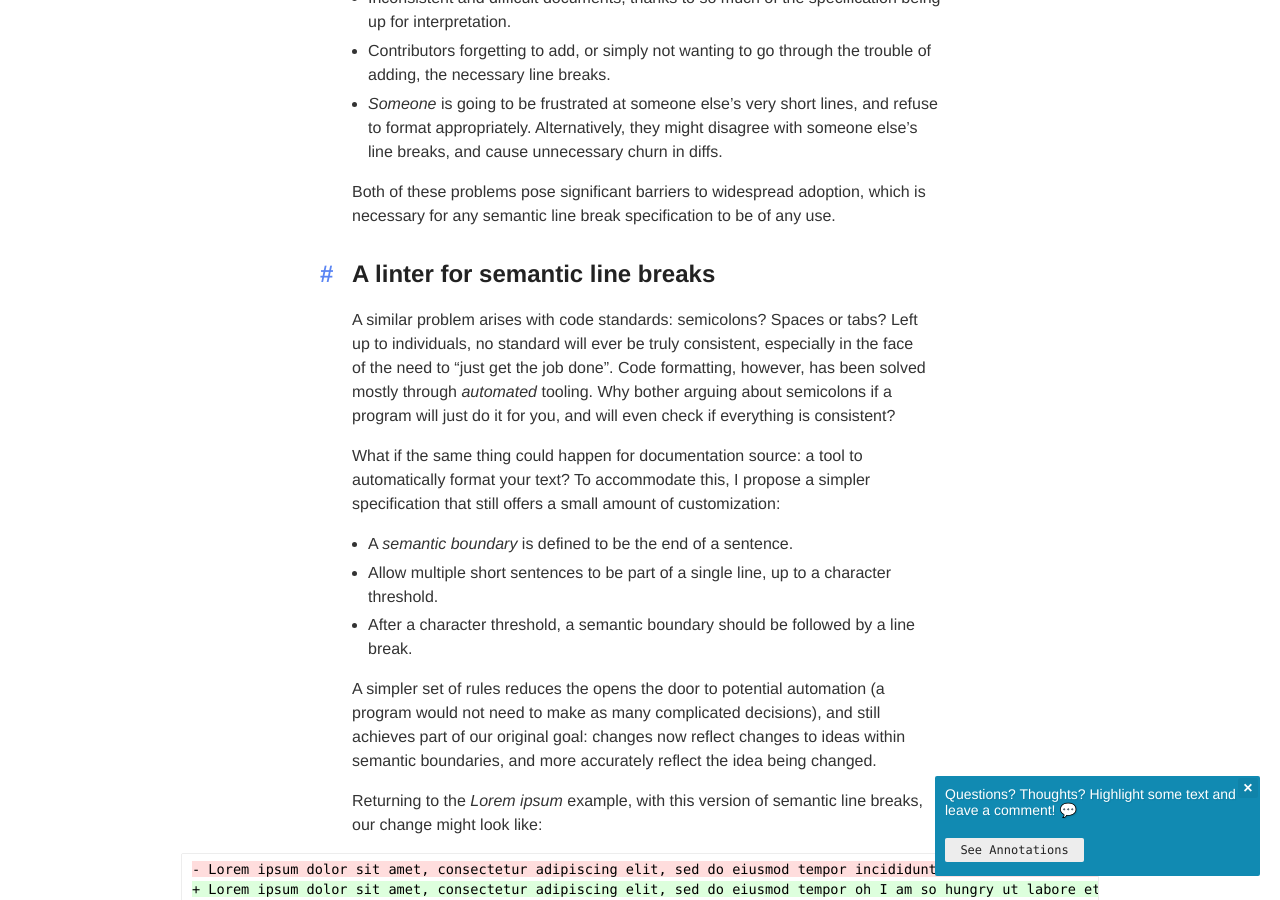
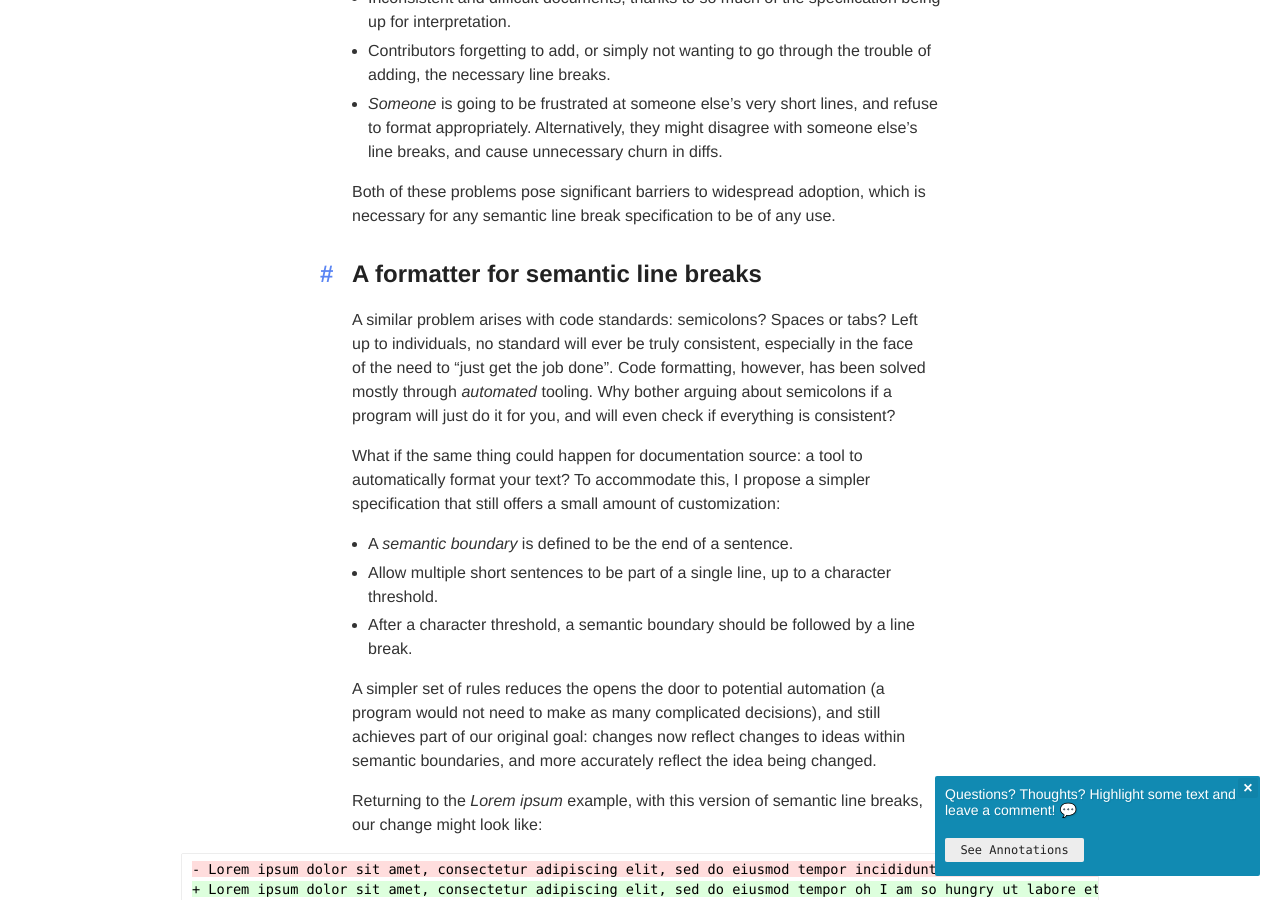
Before and after one commit to bobheadxi/bobheadxi.github.io, a Jekyll site: the page built from content/_posts/2021-02-18-semantic-line-breaks.md, in a window 1280 px wide and 900 px high, scrolled down 2572 px. Built offline with Jekyll 4.4.1, drawn with Linux system fonts in a browser that asks for light colours; nearby versions of some CDN libraries; emoji names are drawn with the system emoji font; a style sheet for code colours, icons or effects is not loaded.

Commit message:
linter -> formatter

```diff
--- a/content/_posts/2021-02-18-semantic-line-breaks.md
+++ b/content/_posts/2021-02-18-semantic-line-breaks.md
@@ -88,7 +88,7 @@ and should act towards one another in a spirit of brotherhood.
 
 Both of these problems pose significant barriers to widespread adoption, which is necessary for any semantic line break specification to be of any use.
 
-## A linter for semantic line breaks
+## A formatter for semantic line breaks
 
 A similar problem arises with code standards: semicolons? Spaces or tabs? Left up to individuals, no standard will ever be truly consistent, especially in the face of the need to "just get the job done". Code formatting, however, has been solved mostly through *automated* tooling. Why bother arguing about semicolons if a program will just do it for you, and will even check if everything is consistent?
 
```
